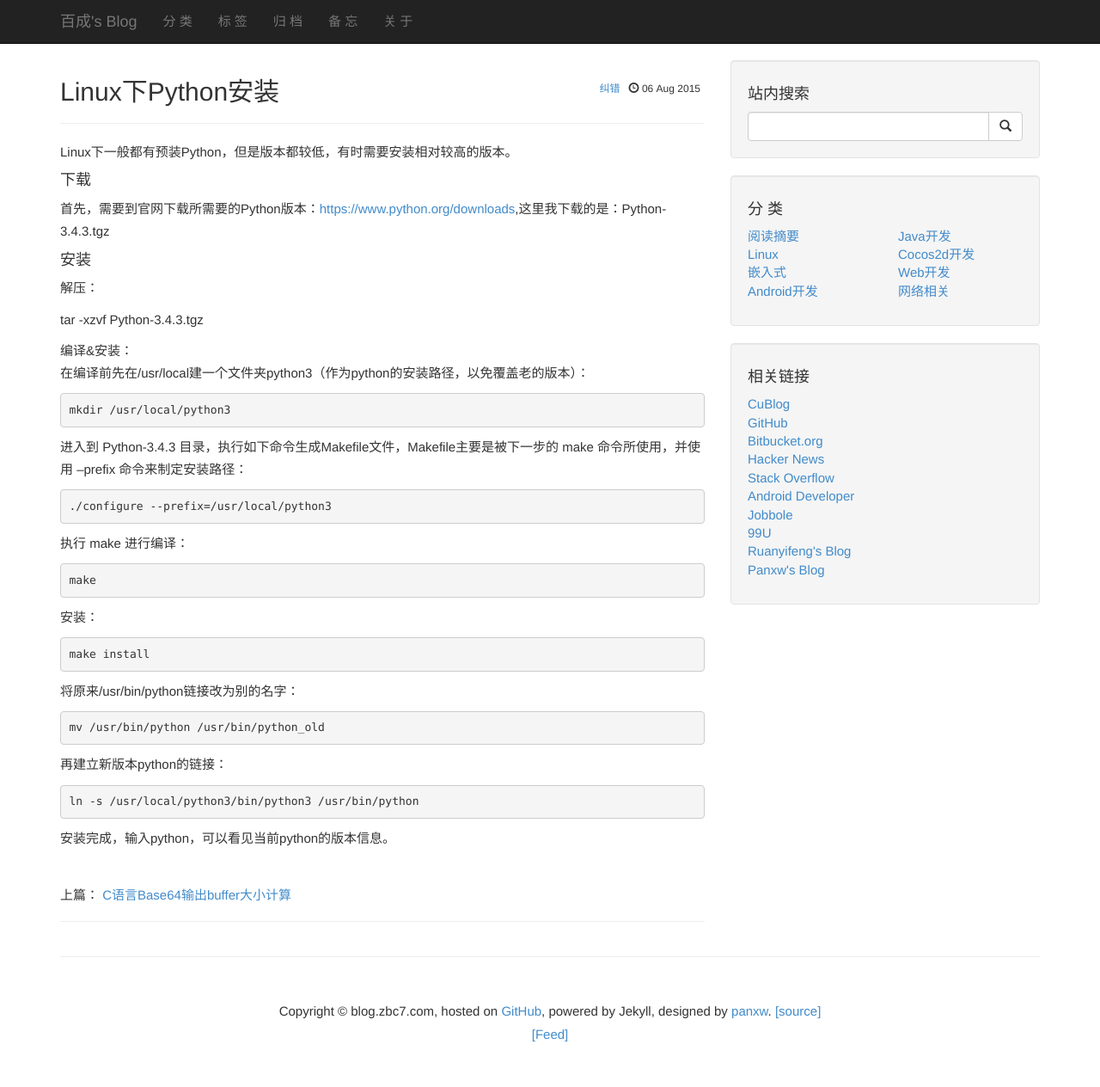
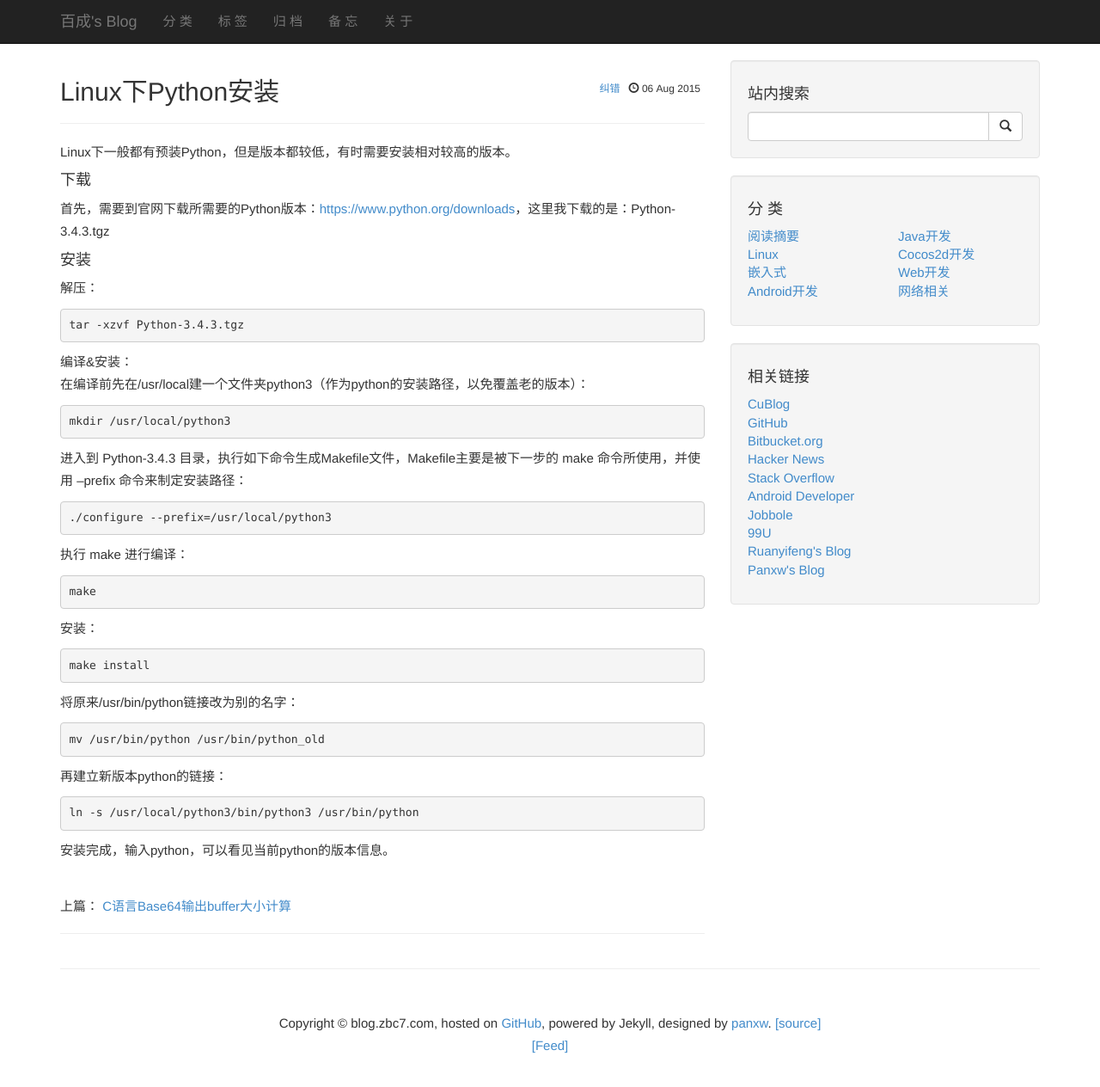
Before and after one commit to zbc0512/zbc0512.github.io, a Jekyll site: the page built from _posts/2015-08-06-linux-python-install.md, in a window 1280 px wide and 1289 px high. Shown: the top 1264 px of the window at 86% size. Built offline with Jekyll 4.4.1, drawn with Linux system fonts in a browser that asks for light colours; Markdown is read by kramdown in place of the engine named in the settings; comment, search, counter and statistics services are not loaded.

```diff
--- a/_posts/2015-08-06-linux-python-install.md
+++ b/_posts/2015-08-06-linux-python-install.md
@@ -8,12 +8,12 @@ tags: ["Linux,Python"]
 Linux下一般都有预装Python，但是版本都较低，有时需要安装相对较高的版本。
 
 ####下载
-首先，需要到官网下载所需要的Python版本：<https://www.python.org/downloads>,这里我下载的是：Python-3.4.3.tgz
+首先，需要到官网下载所需要的Python版本：<https://www.python.org/downloads>，这里我下载的是：Python-3.4.3.tgz
 
 ####安装
 解压：
 
-  tar -xzvf Python-3.4.3.tgz
+    tar -xzvf Python-3.4.3.tgz
 
 编译&安装：
   在编译前先在/usr/local建一个文件夹python3（作为python的安装路径，以免覆盖老的版本）：
```
